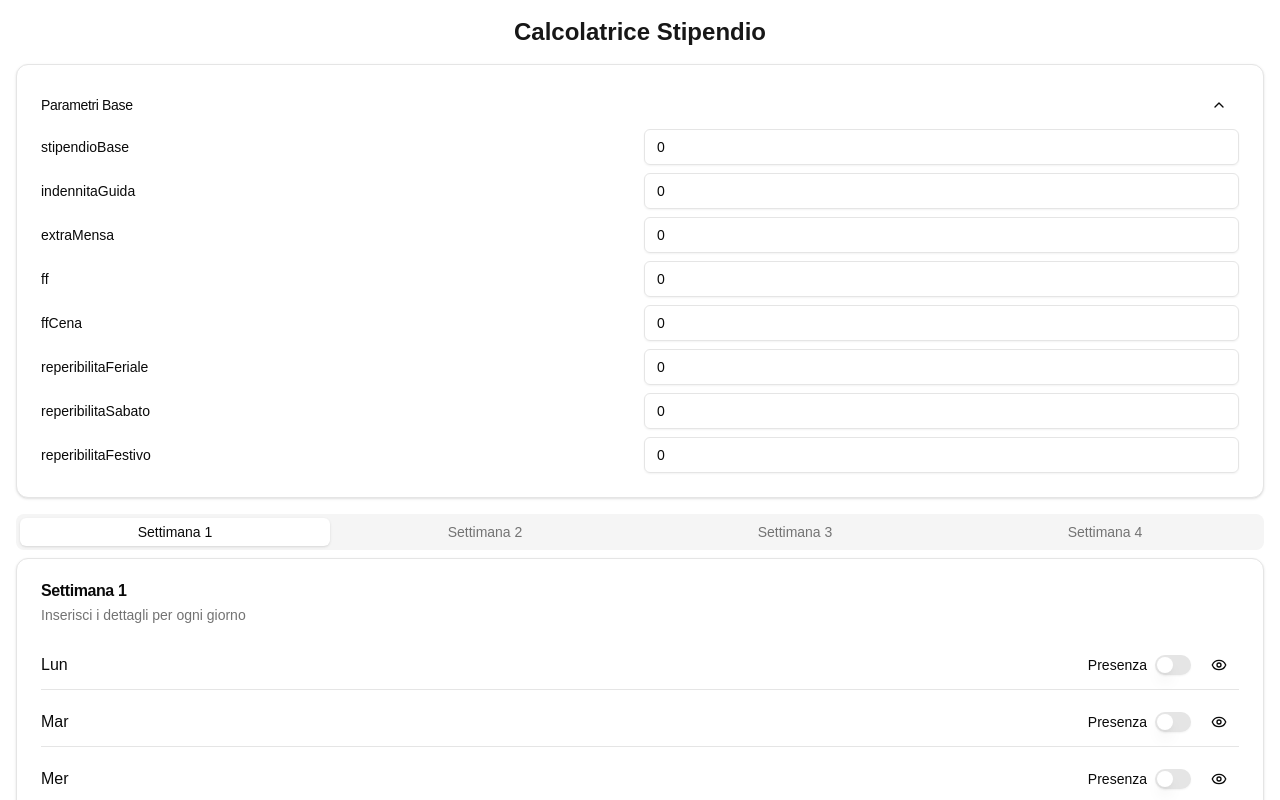
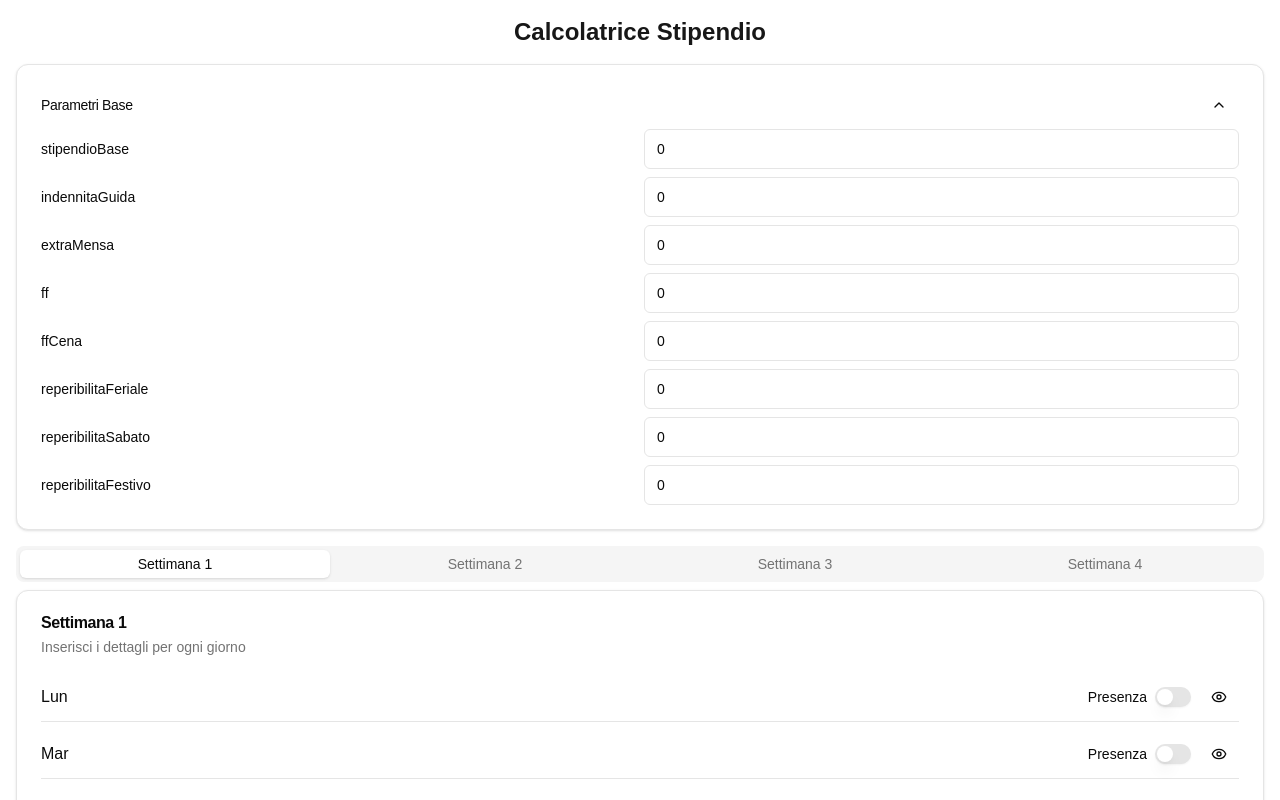
Before and after one commit to KilluaZoldich/salary-calculator, a Next.js app: page / in a window 1280 px wide. Both pictures are taken after a click on the button 1219 px from the left and 105 px from the top of the page. Shown: the top 800 px of the page. Built offline with nearby package versions, Linux system fonts and the light colour scheme.

Commit message:
Initial commit

```diff
--- a/src/components/ui/input.tsx
+++ b/src/components/ui/input.tsx
@@ -11,7 +11,7 @@
       <input
         type={type}
         className={cn(
-          "flex h-9 w-full rounded-md border border-input bg-transparent px-3 py-1 text-sm shadow-sm transition-colors file:border-0 file:bg-transparent file:text-sm file:font-medium file:text-foreground placeholder:text-muted-foreground focus-visible:outline-none focus-visible:ring-1 focus-visible:ring-ring disabled:cursor-not-allowed disabled:opacity-50",
+          "flex h-10 w-full rounded-md border border-input bg-background px-3 py-2 text-sm ring-offset-background file:border-0 file:bg-transparent file:text-sm file:font-medium placeholder:text-muted-foreground focus-visible:outline-none focus-visible:ring-2 focus-visible:ring-ring focus-visible:ring-offset-2 disabled:cursor-not-allowed disabled:opacity-50",
           className
         )}
         ref={ref}
```
Also changed, not shown: src/components/ui/._input.tsx (added).
